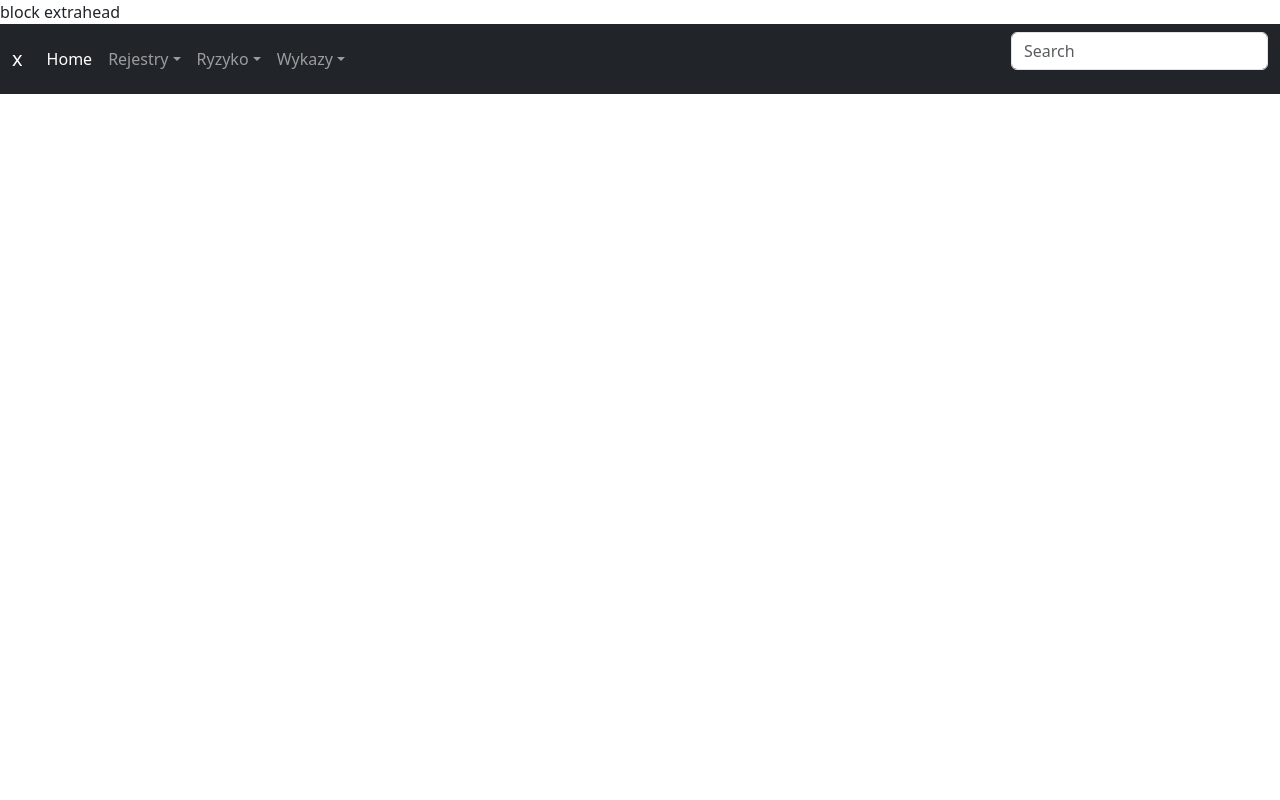
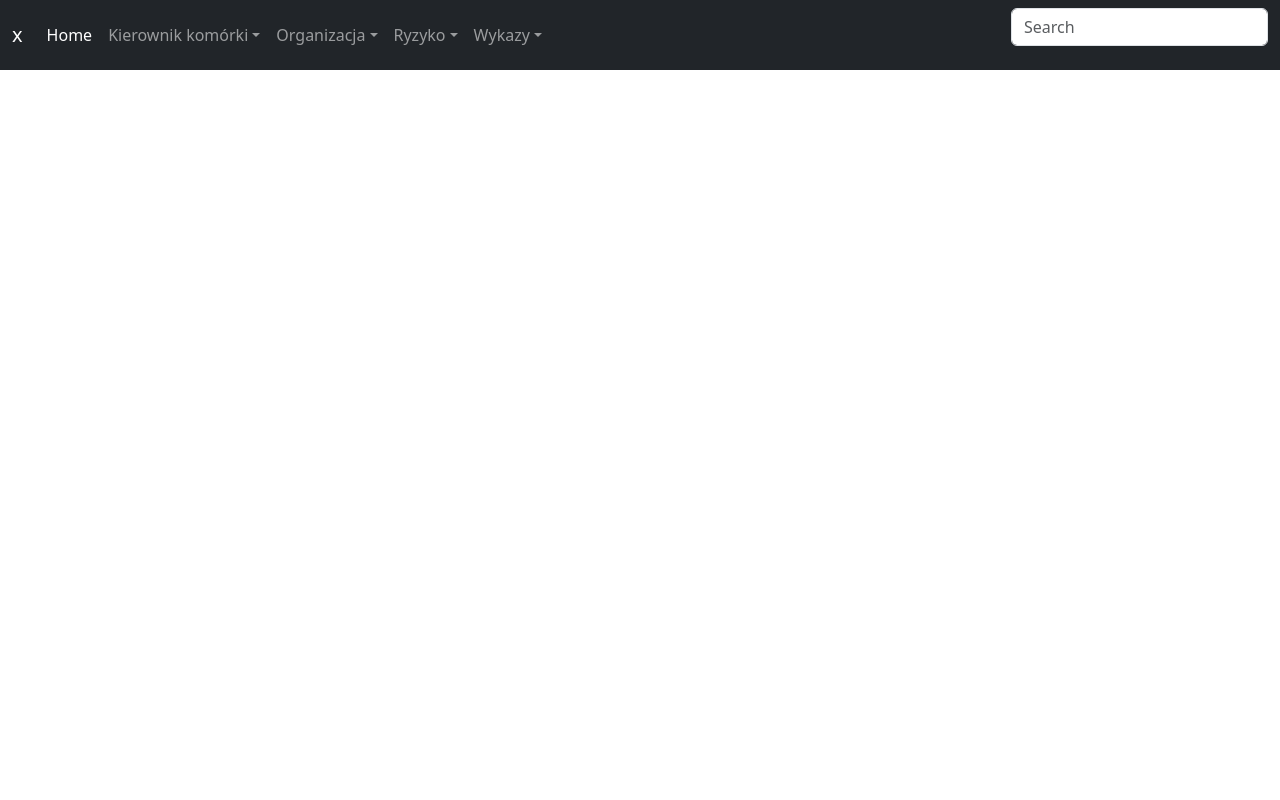
Before and after one commit to AlekJakubowski/RejCz, a Django app: page / in a window 1280 px wide. Run offline with Django 5.2, Linux system fonts and the light colour scheme; the visitor is signed in with stand-in values (Sample User, id 1); some libraries are stand-ins or nearby versions.

Commit message:
usunięto opisy w pustych blokach

```diff
--- a/src/templates/base.html
+++ b/src/templates/base.html
@@ -19,10 +19,10 @@
     <script src="https://unpkg.com/hyperscript.org@0.9.12"></script>
 
     <style>{% block style %} block styl {% endblock %}</style>
-    {% block extrahead %} block extrahead {% endblock %}
+    {% block extrahead %} {% endblock %}
   </head>
   <body>
-    {% block navigation_bar %} navigation_bar {% endblock %}
+    {% block navigation_bar %} {% endblock %}
     {% block allcontent %}
         <div id="content" class="container-fluid">
           <div class="container-lg" >
--- a/src/templates/navbar.html
+++ b/src/templates/navbar.html
@@ -14,7 +14,17 @@
           <a class="nav-link active" aria-current="page" href="{% url 'index' %}">Home</a>
         </li>
         <li class="nav-item" dropdown>
-          <a class="nav-link dropdown-toggle" href="#" data-bs-toggle="dropdown" aria-expanded="false">Rejestry</a>
+          <a class="nav-link dropdown-toggle" href="#" data-bs-toggle="dropdown" aria-expanded="false">Kierownik komórki</a>
+          <ul class="dropdown-menu">
+            <li><a class="dropdown-item" href="/rejestr/CzynnoscPrzetwarzaniaRODO/">Czynności przetwarzania RODO</a></li>
+            <li><a class="dropdown-item" href="/rejestr/KategoriaCzynnosciPrzetwarzaniaRODO/">Kategorie czynności przetwarzania RODO</a></li>
+            <li><hr class="dropdown-divider"></li>
+            <li><a class="dropdown-item" href="/rejestr/CzynnoscPrzetwarzaniaDODO/">Czynności przetwarzania DODO</a></li>
+            <li><a class="dropdown-item" href="/rejestr/KategoriaCzynnosciPrzetwarzaniaDODO/">Kategorie czynności przetwarzania DODO</a></li>
+          </ul>
+        </li>
+        <li class="nav-item" dropdown>
+          <a class="nav-link dropdown-toggle" href="#" data-bs-toggle="dropdown" aria-expanded="false">Organizacja</a>
           <ul class="dropdown-menu">
             <li><a class="dropdown-item" href="/rejestr/CzynnoscPrzetwarzaniaRODO/">Czynności przetwarzania RODO</a></li>
             <li><a class="dropdown-item" href="/rejestr/KategoriaCzynnosciPrzetwarzaniaRODO/">Kategorie czynności przetwarzania RODO</a></li>
```
